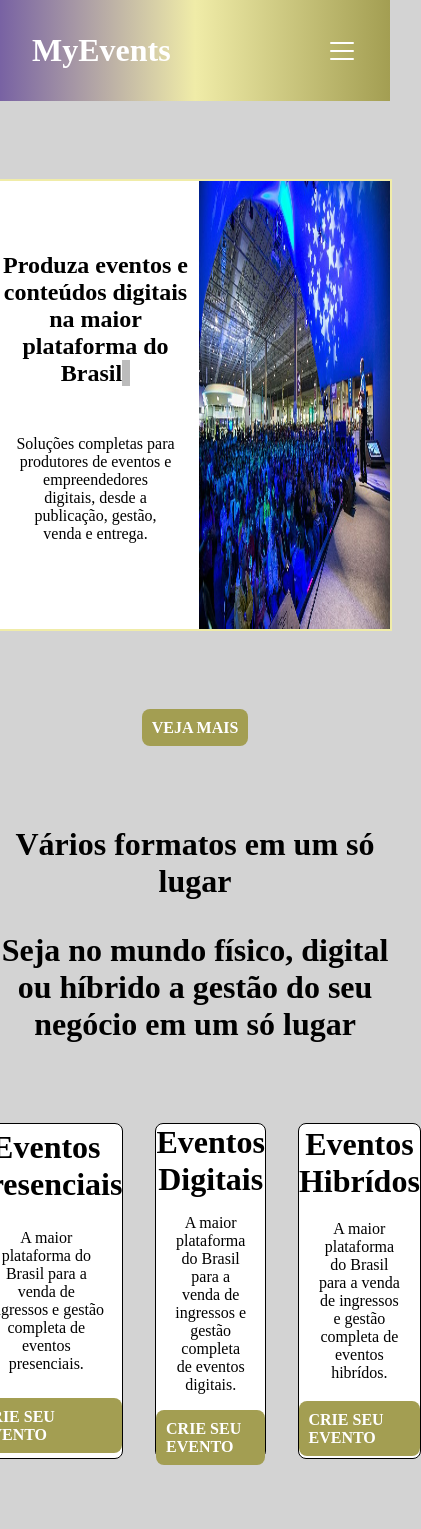
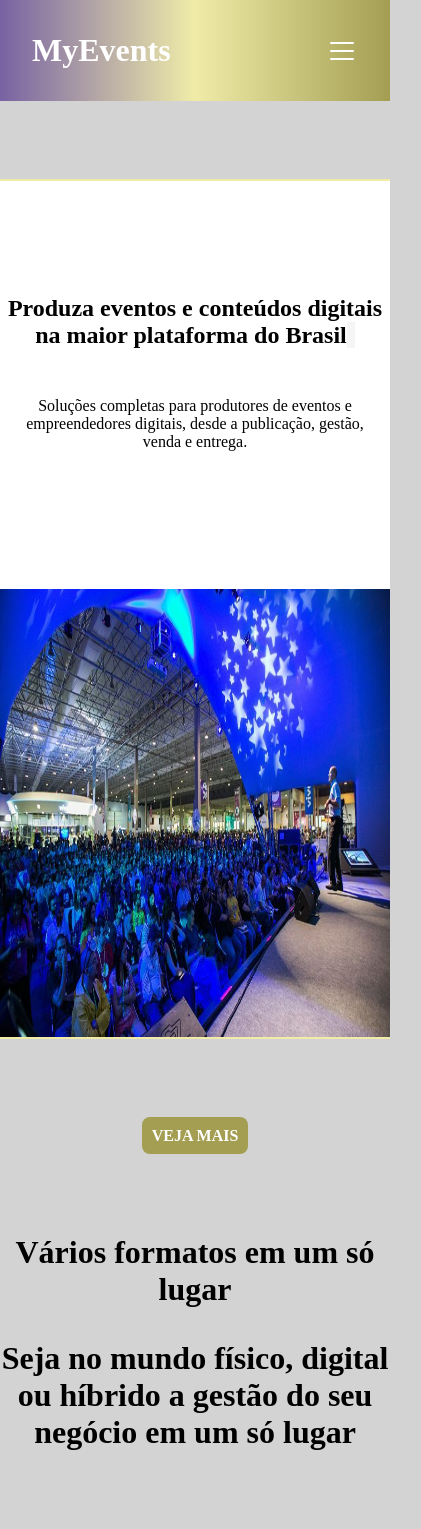
Before and after one commit to MattSilverio/MyEvents, a React (Vite) app: page / in a window 390 px wide. Shown: the top 1529 px of the page, 421 px wide, since content can reach past the window. Built offline with nearby package versions, Linux system fonts and the light colour scheme.

Commit message:
Responsividade aplicada

```diff
--- a/src/Screens/Home/styles-home.module.css
+++ b/src/Screens/Home/styles-home.module.css
@@ -60,8 +60,33 @@
 
 .containerCards{
     display: flex;
+    flex-wrap: wrap;
     align-items: space-between;
     justify-content: center;
     gap: 2rem;
     margin-bottom: 5rem;
 }
+
+@media (max-width: 600px){
+    .announcement{
+        display: flex;
+        flex-direction: column;
+    }
+
+    .textAnouncement{
+        height: 400px;
+        align-self: center;
+        justify-content: center;
+    }
+}
+
+@media (max-width: 970px) {
+    .containerCards{
+        display: flex;
+        flex-direction: column;
+        align-items: center;
+        justify-content: center;
+        gap: 2rem;
+        margin-bottom: 5rem;
+    }
+}
```
